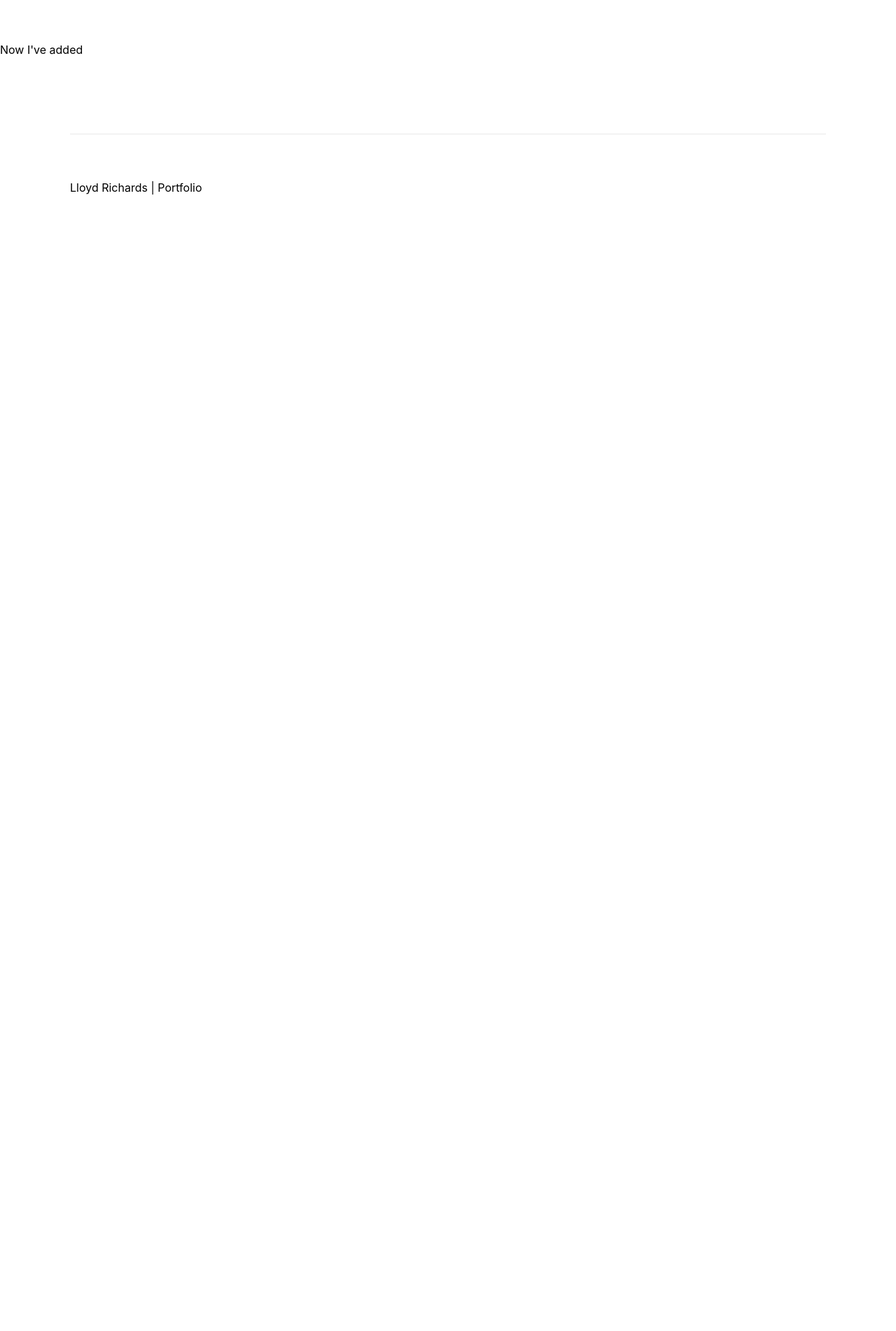
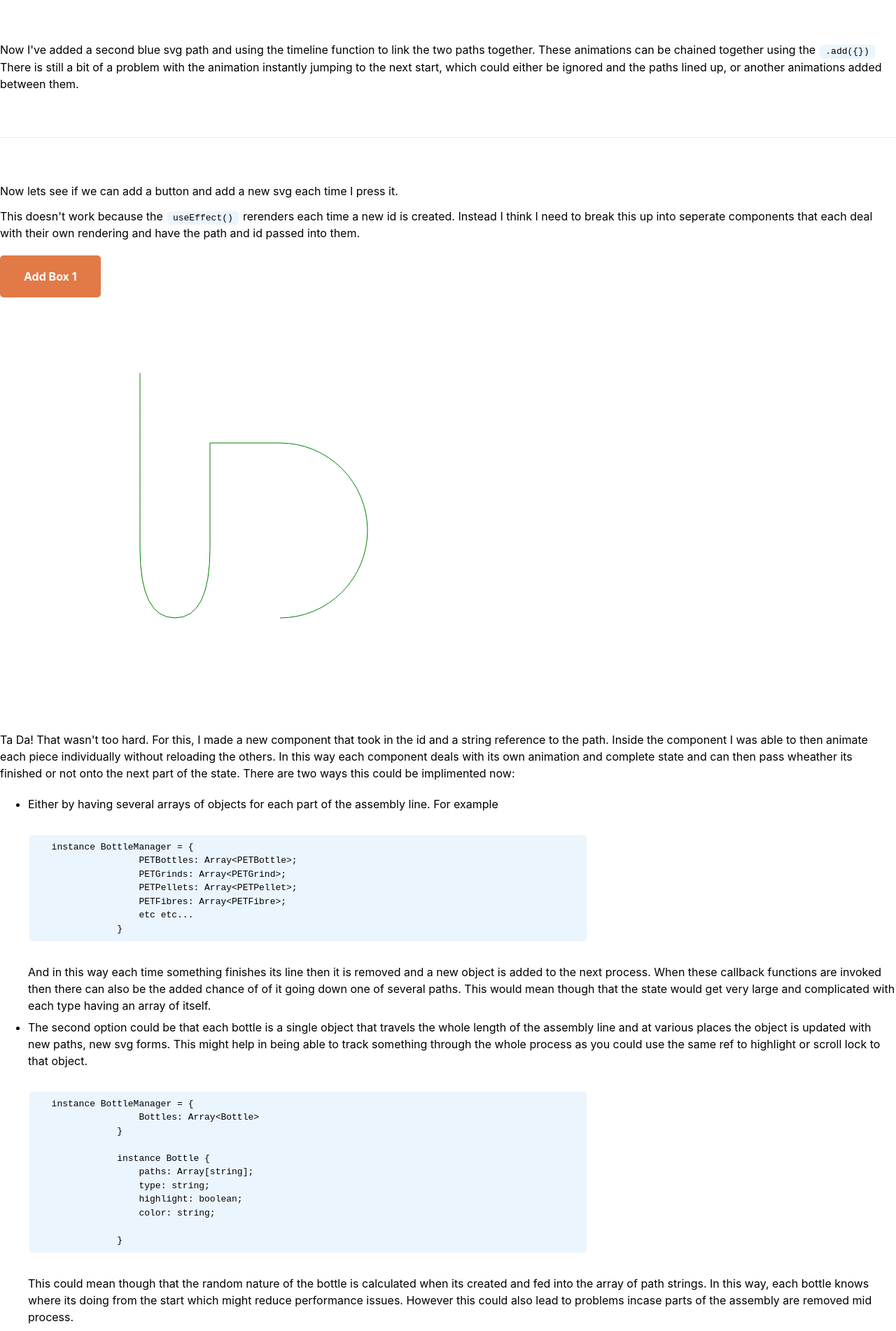
Before and after one commit to lloydrichards/proj_portfolio-website, a Next.js app: page /experiment/006 in a window 1280 px wide. Shown: the part 895-2797 px from the top of the page at 70% size. Before the commit the page ends 1223 px from the top, so only its background shows below. Built offline with nearby package versions, Linux system fonts and the light colour scheme.

Commit message:
feat: Experimented with SVGs

```diff
--- /dev/null
+++ b/components/animejs/boxOnPath.tsx
@@ -0,0 +1,40 @@
+import React from "react";
+import anime from "animejs";
+
+interface BoxProps {
+  id: string;
+  pathRef: string;
+  onComplete?: () => void;
+}
+
+export const BoxOnPath = ({ pathRef, onComplete }: BoxProps) => {
+  const ref = React.useRef<HTMLDivElement>(null);
+  React.useEffect(() => {
+    const path = anime.path(pathRef);
+    const instance = anime({
+      targets: ref.current,
+      translateX: path("x"),
+      translateY: path("y"),
+      rotate: path("angle"),
+      duration: 5000,
+      easing: "linear",
+      complete: onComplete,
+    });
+
+    return instance.pause;
+  }, []);
+
+  return (
+    <div
+      ref={ref}
+      style={{
+        height: 25,
+        width: 25,
+        backgroundColor: "pink",
+        position: "absolute",
+        top: "-14px",
+        left: "-12px",
+      }}
+    ></div>
+  );
+};
--- /dev/null
+++ b/components/animejs/circleOnPath.tsx
@@ -0,0 +1,38 @@
+import React from "react";
+import anime from "animejs";
+
+interface BoxProps {
+  id: string;
+  pathRef: string;
+}
+
+export const CircleOnPath = ({ pathRef }: BoxProps) => {
+  const ref = React.useRef<HTMLDivElement>(null);
+  React.useEffect(() => {
+    const path = anime.path(pathRef);
+    const instance = anime({
+      targets: ref.current,
+      translateX: path("x"),
+      translateY: path("y"),
+      rotate: path("angle"),
+      duration: 8000,
+      easing: "linear",
+    });
+    return instance.pause;
+  }, []);
+
+  return (
+    <div
+      ref={ref}
+      style={{
+        height: 25,
+        width: 25,
+        backgroundColor: "lightblue",
+        borderRadius: "50%",
+        position: "absolute",
+        top: "-14px",
+        left: "-12px",
+      }}
+    ></div>
+  );
+};
--- a/package.json
+++ b/package.json
@@ -20,6 +20,7 @@
     "d3": "^5.16.0",
     "d3-scale": "^3.2.1",
     "isomorphic-unfetch": "^3.0.0",
+    "nanoid": "^3.1.9",
     "next": "latest",
     "react": "^16.12.0",
     "react-dom": "^16.12.0"
--- a/pages/experiment/005.tsx
+++ b/pages/experiment/005.tsx
@@ -1,7 +1,7 @@
 import React from "react";
 import Layout from "../../components/Layout";
 import anime from "animejs";
-import { Box } from "../../components/boxes/shapes";
+import { Box } from "../../components/animejs/shapes";
 
 interface BoxProps {
   translateX: number;
--- a/pages/experiment/006.tsx
+++ b/pages/experiment/006.tsx
@@ -1,15 +1,67 @@
 import React from "react";
 import Layout from "../../components/Layout";
 import anime from "animejs";
+import { nanoid } from "nanoid";
+import { BoxOnPath } from "../../components/animejs/boxOnPath";
+import { CircleOnPath } from "../../components/animejs/circleOnPath";
+
+interface BoxManager {
+  boxes: Array<BoxType>;
+  boxes2: Array<BoxType>;
+  circles: Array<BoxType>;
+}
+
+interface BoxType {
+  id: string;
+}
 
 const Experiment006 = () => {
+  const [state, setState] = React.useState<BoxManager>({
+    boxes: [],
+    boxes2: [],
+    circles: [],
+  });
+
+  const onAddBtnClick = () => {
+    const newId = nanoid();
+    setState((state) => {
+      const boxes = state.boxes.concat({ id: newId });
+      console.log(boxes);
+      return { ...state, boxes };
+    });
+  };
+
+  const onAddBtnClick2 = () => {
+    const newId = nanoid();
+    setState((state) => {
+      const boxes2 = state.boxes2.concat({ id: newId });
+      console.log(boxes2);
+      return { ...state, boxes2 };
+    });
+  };
+
+  const addCircle = () => {
+    const newId = nanoid();
+    setState((state) => {
+      const circles = state.circles.concat({ id: newId });
+      console.log(circles);
+      return { ...state, circles };
+    });
+  };
+
+  const onComplete = (id: string) => {
+    const boxes = state.boxes.filter((item) => id === item.id);
+    console.log("completed!");
+    addCircle();
+    return { boxes };
+  };
+
   React.useEffect(() => {
     const first = anime.path("#first-svg path");
     const second = anime.path("#second-svg path");
 
     const tl = anime.timeline({
       easing: "linear",
-
       loop: true,
     });
 
@@ -32,7 +84,7 @@ const Experiment006 = () => {
   return (
     <Layout>
       <h2>006 - SVG's & Anime.js </h2>
-      <h4>Date: June 2nd 2020</h4>
+      <h4>Date: June 3rd 2020</h4>
       <p>
         Goign to playing around with SVGs and anime.js. Using this nifty SVG
         line creater{" "}
@@ -81,7 +133,159 @@ const Experiment006 = () => {
           </svg>
         </div>
       </div>
-      <p>Now I've added</p>
+      <p>
+        Now I've added a second blue svg path and using the timeline function to
+        link the two paths together. These animations can be chained together
+        using the <code>{`.add({})`}</code> There is still a bit of a problem
+        with the animation instantly jumping to the next start, which could
+        either be ignored and the paths lined up, or another animations added
+        between them.
+      </p>
+      <hr />
+      <p>
+        Now lets see if we can add a button and add a new svg each time I press
+        it.
+      </p>
+      <p>
+        This doesn't work because the <code>useEffect()</code> rerenders each
+        time a new id is created. Instead I think I need to break this up into
+        seperate components that each deal with their own rendering and have the
+        path and id passed into them.
+      </p>
+      <button onClick={onAddBtnClick}>Add Box 1</button>
+
+      <div style={{ width: 800, height: 600 }}>
+        <div style={{ position: "relative" }}>
+          {state.boxes.map((box) => (
+            <BoxOnPath key={box.id} id={box.id} pathRef={"#fourth-svg path"} />
+          ))}
+          <svg
+            id="fourth-svg"
+            width={800}
+            height={600}
+            style={{ position: "absolute" }}
+          >
+            <path
+              stroke="green"
+              fill="none"
+              d="M 200 100 Q 200 100 200 350 Q 200 450 250 450 Q 300 450 300 350 C 300 300 300 250 300 200 L 400 200 A 50 50 0 1 1 400 450 "
+            ></path>
+          </svg>
+        </div>
+      </div>
+      <p>
+        Ta Da! That wasn't too hard. For this, I made a new component that took
+        in the id and a string reference to the path. Inside the component I was
+        able to then animate each piece individually without reloading the
+        others. In this way each component deals with its own animation and
+        complete state and can then pass wheather its finished or not onto the
+        next part of the state. There are two ways this could be implimented
+        now:
+      </p>
+      <ul>
+        <li>
+          Either by having several arrays of objects for each part of the
+          assembly line. For example{" "}
+          <pre>
+            <code>{`instance BottleManager = {
+                PETBottles: Array<PETBottle>;
+                PETGrinds: Array<PETGrind>;
+                PETPellets: Array<PETPellet>;
+                PETFibres: Array<PETFibre>;
+                etc etc...
+            }`}</code>
+          </pre>
+          And in this way each time something finishes its line then it is
+          removed and a new object is added to the next process. When these
+          callback functions are invoked then there can also be the added chance
+          of of it going down one of several paths. This would mean though that
+          the state would get very large and complicated with each type having
+          an array of itself.
+        </li>
+        <li>
+          The second option could be that each bottle is a single object that
+          travels the whole length of the assembly line and at various places
+          the object is updated with new paths, new svg forms. This might help
+          in being able to track something through the whole process as you
+          could use the same ref to highlight or scroll lock to that object.
+          <pre>
+            <code>{`instance BottleManager = {
+                Bottles: Array<Bottle>
+            }
+
+            instance Bottle {
+                paths: Array[string];
+                type: string;
+                highlight: boolean;
+                color: string;
+
+            }`}</code>
+          </pre>
+          This could mean though that the random nature of the bottle is
+          calculated when its created and fed into the array of path strings. In
+          this way, each bottle knows where its doing from the start which might
+          reduce performance issues. However this could also lead to problems
+          incase parts of the assembly are removed mid process.
+        </li>
+      </ul>
+      <hr />
+      <p>
+        For now, lets try use the callback function to trigger a second
+        animation
+      </p>
+      <button onClick={onAddBtnClick2}>Add Box 2</button>
+      <div style={{ width: 800, height: 600 }}>
+        <div style={{ position: "relative" }}>
+          {state.boxes2.map((box) => (
+            <BoxOnPath
+              key={box.id}
+              id={box.id}
+              pathRef={"#fourth-svg path"}
+              onComplete={() => onComplete(box.id)}
+            />
+          ))}
+          {state.circles.map((circle) => (
+            <CircleOnPath
+              key={circle.id}
+              id={circle.id}
+              pathRef={"#fifth-svg path"}
+            />
+          ))}
+          <svg
+            id="fourth-svg"
+            width={800}
+            height={600}
+            style={{ position: "absolute" }}
+          >
+            <path
+              stroke="darkblue"
+              fill="none"
+              d="M 200 100 Q 200 100 200 350 Q 200 450 250 450 Q 300 450 300 350 C 300 300 300 250 300 200 L 400 200 A 50 50 0 1 1 400 450 "
+            ></path>
+          </svg>
+          <svg
+            id="fifth-svg"
+            width={800}
+            height={600}
+            style={{ position: "absolute" }}
+          >
+            <path
+              stroke="pink"
+              fill="none"
+              d="M 350 450 Q 300 450 300 500 Q 300 550 350 550 L 500 550 Q 600 550 600 450 L 600 350 C 600 250 500 250 500 350 Q 500 400 450 400 L 200 400 Q 100 400 100 300 Q 100 200 200 200 Q 250 200 250 250 Q 250 300 200 300 Q 150 300 150 250 L 150 100 "
+            ></path>
+          </svg>
+        </div>
+      </div>
+      <p>
+        Using the <code>{`complet: () =>{}`}</code> properties I could pass in a
+        callback function that could be used to add the circle once the square
+        was completed. At this time I could also remove the square or call on a
+        different animation like fading it out. I'd also like to experiment with
+        adding several circles when a single square arrives and then staggering
+        their deployment. this could be interesting for creating almost a
+        particle effect with several bits breaking down from the single path.
+      </p>
     </Layout>
   );
 };
--- a/pages/index.tsx
+++ b/pages/index.tsx
@@ -36,6 +36,11 @@ const IndexPage: React.FC = () => (
           <a>005 - Setting up Anime.js</a>
         </Link>
       </li>
+      <li>
+        <Link href="/experiment/006">
+          <a>006 - SVGs & Anime.js</a>
+        </Link>
+      </li>
     </ul>
   </Layout>
 );
```
Also changed, not shown: apolloClient.tsx (deleted, +0 -16 lines), components/animejs/shapes.tsx (renamed from components/boxes/shapes.tsx), 1 other file (tests, documents, lock files or other folders).
